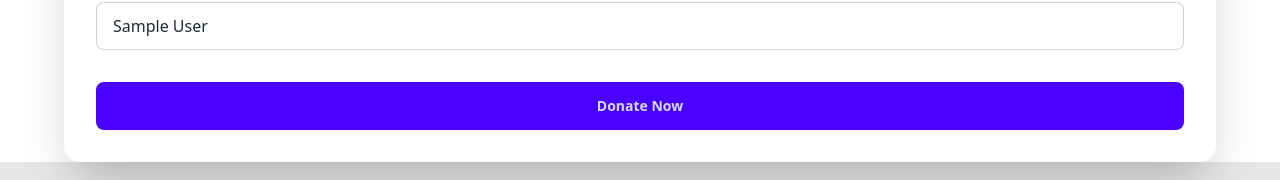
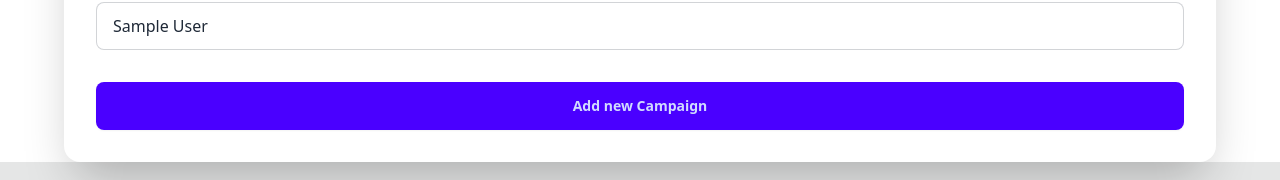
Before and after one commit to MUKTADIR-ALAM/b10-a10-client-side, a React (Vite) app: page /addCampaign in a window 1280 px wide. Shown: the part 822-1002 px from the top of the page. Built offline with nearby package versions, Linux system fonts and the light colour scheme; no server answers; sample sign-in values are in the browser's storage.

Commit message:
added img url validity

```diff
--- a/src/pages/AddCampaign.jsx
+++ b/src/pages/AddCampaign.jsx
@@ -10,6 +10,11 @@ export default function AddCampaign() {
     e.preventDefault();
     const form = e.target;
     const image = form.image.value;
+    const urlPattern = /(?:https?):\/\/(\w+:?\w*)?(\S+)(:\d+)?(\/|\/([\w#!:.?+=&%!\-\/]))?/;
+    if(!urlPattern.test(image)){
+      toast.error('Invalid img url');
+      return;
+    }
     const campaign_title = form.campaign_title.value;
     const campaign_type = form.campaign_type.value;
     const description = form.description.value;
@@ -150,7 +155,7 @@ export default function AddCampaign() {
           </div>
           <div className="form-control mt-6">
             <button className="btn btn-primary bg-primary border-none">
-              Donate Now
+              Add new Campaign
             </button>
           </div>
         </form>
--- a/src/pages/CampaignDetails.jsx
+++ b/src/pages/CampaignDetails.jsx
@@ -59,7 +59,7 @@ export default function CampaignDetails() {
         const notify = () => toast.success("Thanks for your donation");
         notify();
       });
-    navigate(-1);
+    // navigate(-1);
   };
 
   if (loading) {
```
